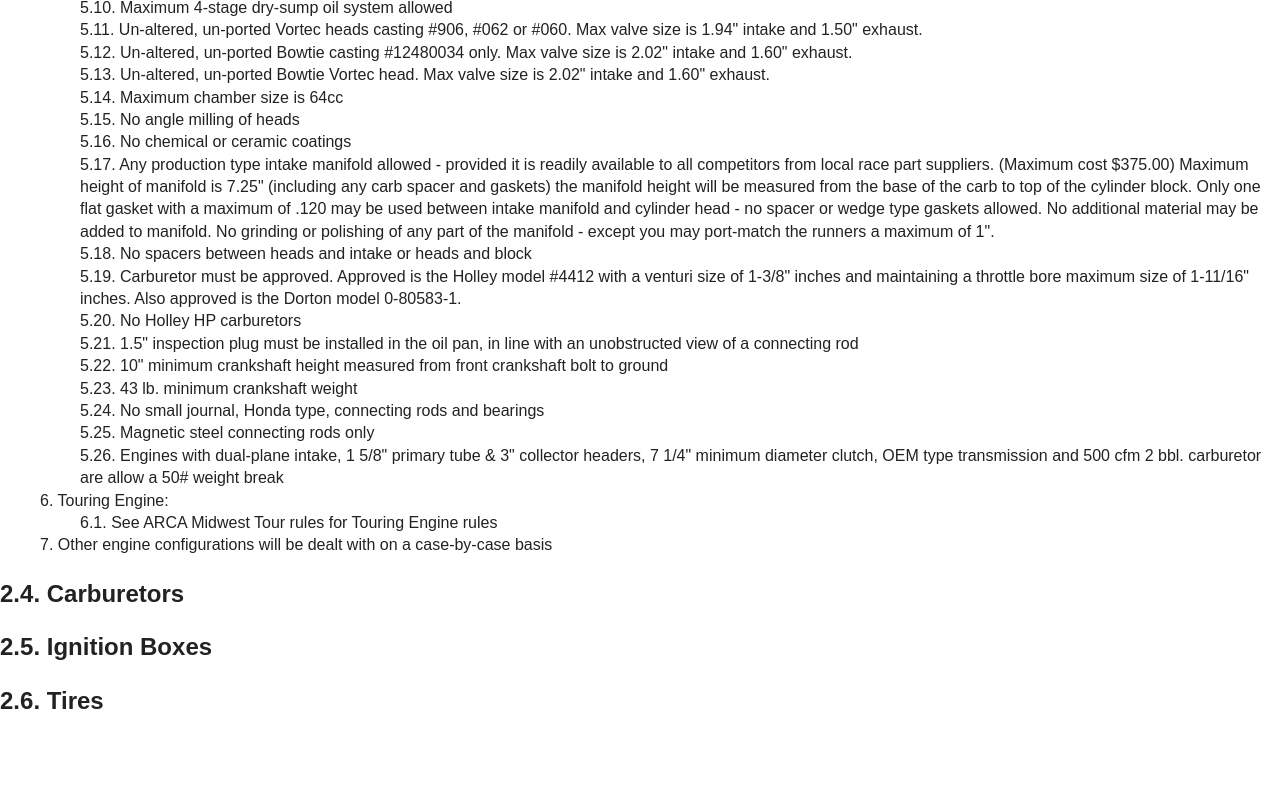
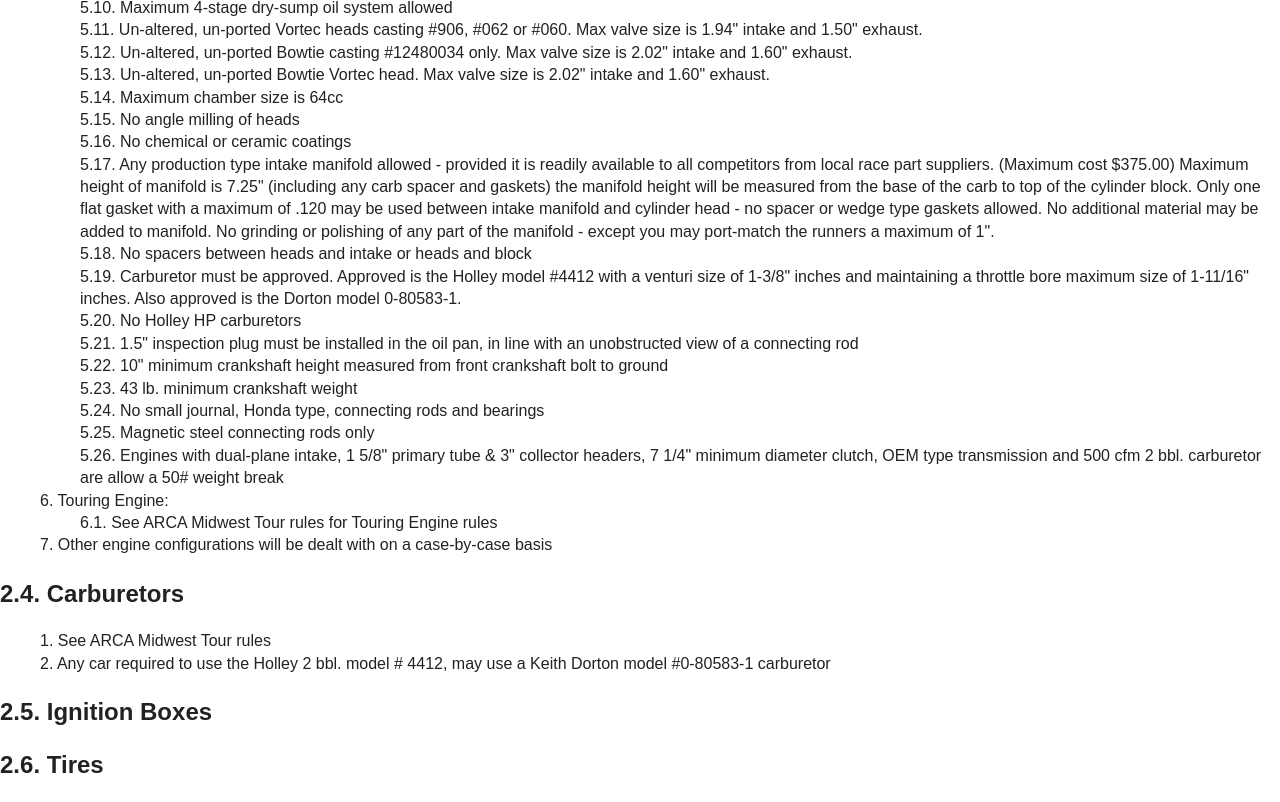
Before and after one commit to elkospeedway/rulebooks, a plain HTML site: page index.html in a window 1280 px wide. Shown: the part 2197-2999 px from the top of the page. Before the commit the page ends 2934 px from the top, so only its background shows below. Drawn offline with nearby package versions, Linux system fonts and the light colour scheme.

Commit message:
Added carburetors section.

```diff
--- a/index.html
+++ b/index.html
@@ -158,6 +158,7 @@
     <li>Other engine configurations will be dealt with on a case-by-case basis</li>
   </ol>
   <h2>Carburetors</h2>
+  <ol><li>See ARCA Midwest Tour rules</li><li>Any car required to use the Holley 2 bbl. model # 4412, may use a Keith Dorton model #0-80583-1 carburetor</li></ol>
   <h2>Ignition Boxes</h2>
   <h2>Tires</h2>
 
```
